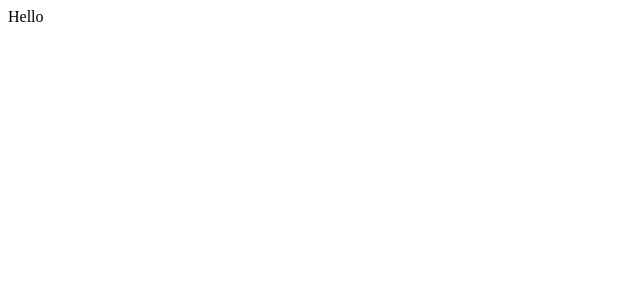
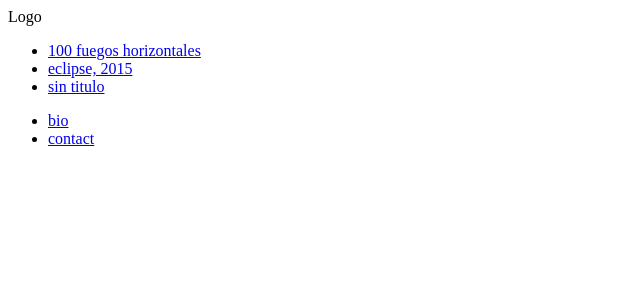
Before and after one commit to marnauortega/carmetorrent-website, a Next.js app: page / in a window 1280 px wide. Shown: the top 300 px of the page, without its empty margins (0-640 px from the left). Built offline with nearby package versions, Linux system fonts and the light colour scheme.

Commit message:
feat: scaffold static site generation

```diff
--- a/app/layout.js
+++ b/app/layout.js
@@ -1,3 +1,6 @@
+import Logo from "@/components/Logo";
+import Nav from "@/components/Nav";
+
 export const metadata = {
   title: "Carme Torrent",
   description: "Dansa contemporània",
@@ -6,7 +9,13 @@ export const metadata = {
 export default function RootLayout({ children }) {
   return (
     <html lang="en">
-      <body>{children}</body>
+      <body>
+        <aside>
+          <Logo />
+          <Nav></Nav>
+        </aside>
+        <main>{children}</main>
+      </body>
     </html>
   );
 }
--- a/app/page.js
+++ b/app/page.js
@@ -5,7 +5,7 @@ const inter = Inter({ subsets: ["latin"] });
 export default function Home() {
   return (
     <main>
-      <div>Hello</div>
+      <div></div>
     </main>
   );
 }
--- /dev/null
+++ b/components/Logo.js
@@ -0,0 +1,5 @@
+const Logo = () => {
+  return <div>Logo</div>;
+};
+
+export default Logo;
--- /dev/null
+++ b/components/Nav.js
@@ -0,0 +1,26 @@
+import Link from "next/link";
+import { postArray } from "@/data/postArray";
+import { oneOffPostArray } from "@/data/oneOffPostArray";
+
+const Nav = () => {
+  return (
+    <>
+      <ul>
+        {postArray.map(({ title, slug }) => (
+          <li key={slug}>
+            <Link href={slug}>{title}</Link>
+          </li>
+        ))}
+      </ul>
+      <ul>
+        {oneOffPostArray.map(({ title, slug }) => (
+          <li key={slug}>
+            <Link href={slug}>{title}</Link>
+          </li>
+        ))}
+      </ul>
+    </>
+  );
+};
+
+export default Nav;
--- /dev/null
+++ b/data/oneOffPostArray.js
@@ -0,0 +1,4 @@
+export const oneOffPostArray = [
+  { title: "bio", slug: "bio" },
+  { title: "contact", slug: "contact" },
+];
--- /dev/null
+++ b/data/postArray.js
@@ -0,0 +1,5 @@
+export const postArray = [
+  { title: "100 fuegos horizontales", slug: "100-fuegos-horizontales" },
+  { title: "eclipse, 2015", slug: "eclipse-2015" },
+  { title: "sin titulo", slug: "sin-titulo" },
+];
```
Also changed, not shown: app/[slug]/page.js (added, +16 -0 lines).
